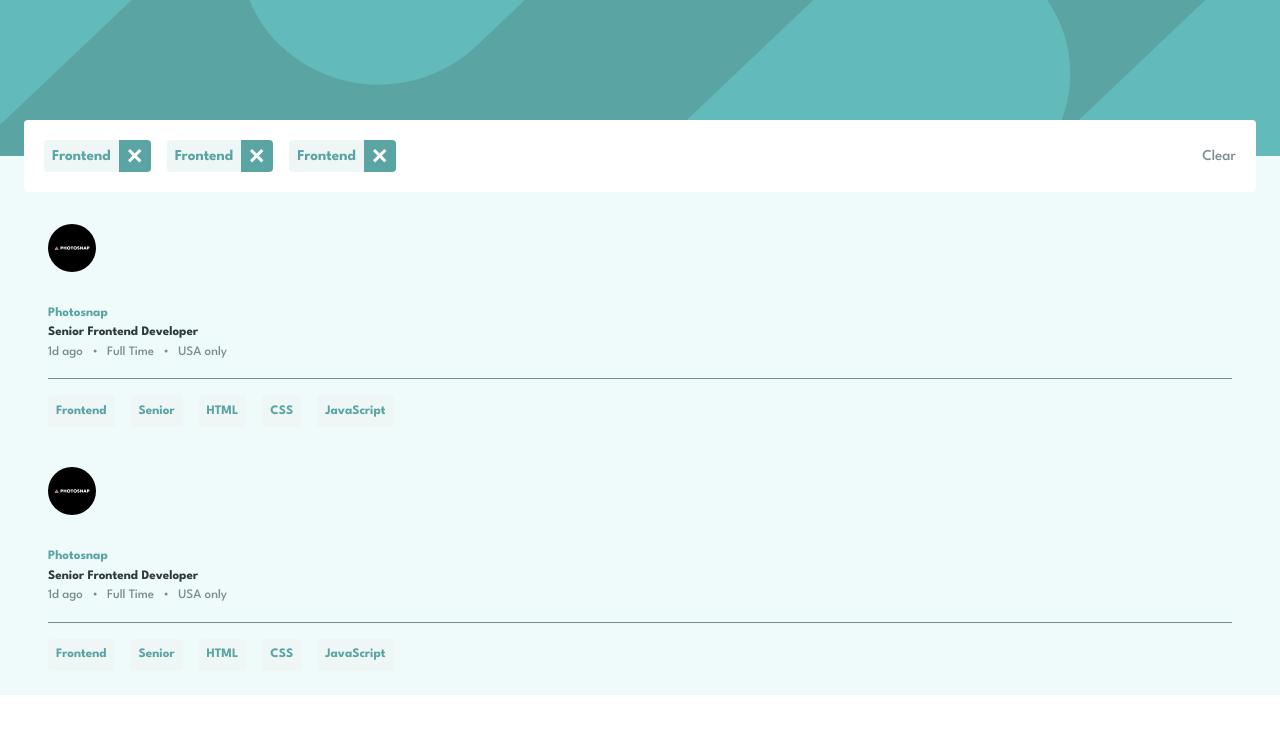
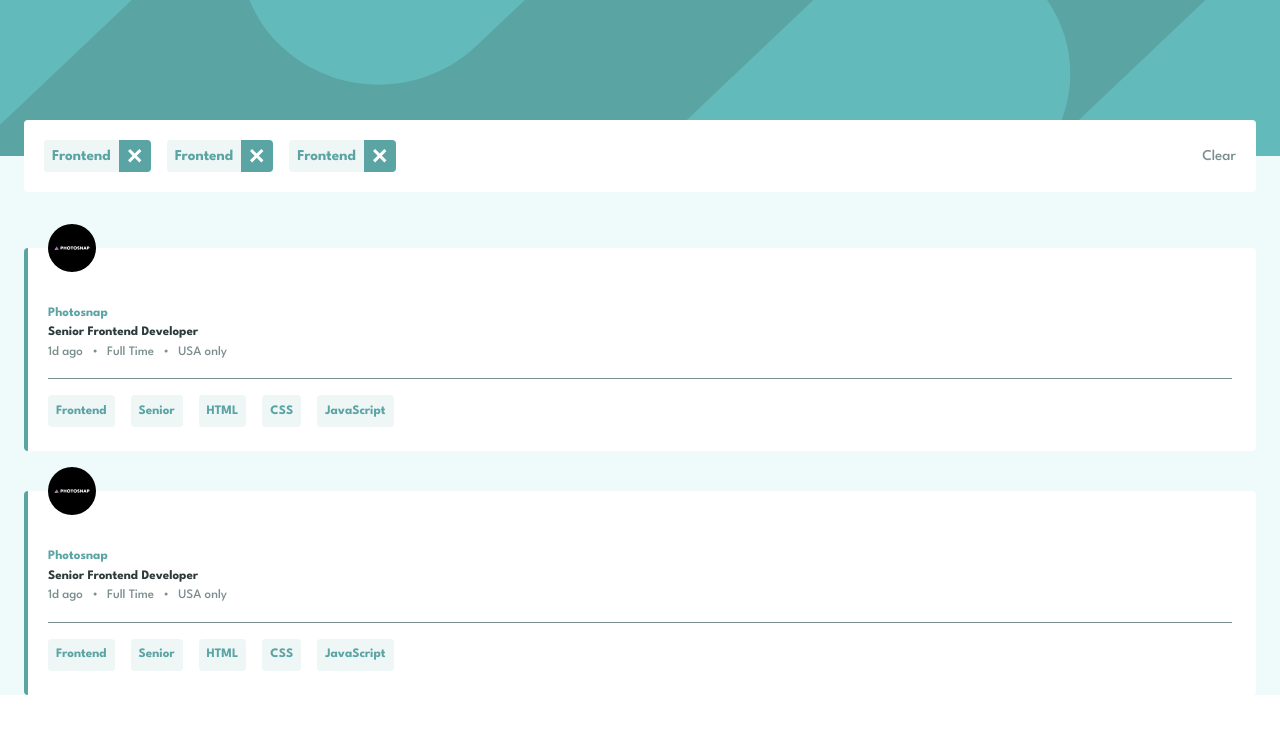
Before and after one commit to c0dehamster/static-job-listings, a React (Vite) app: page / in a window 1280 px wide. Shown: the top 734 px of the page. Built offline with nearby package versions, Linux system fonts and the light colour scheme.

Commit message:
Add "new" marker

```diff
--- a/src/components/JobCard.css
+++ b/src/components/JobCard.css
@@ -11,6 +11,20 @@
 		"info"
 		"tags";
 	gap: 1rem;
+
+	background-color: white;
+}
+
+.card--new::before {
+	content: "";
+	position: absolute;
+	top: 0;
+	left: 0;
+	bottom: 0;
+	width: 0.25rem;
+	border-radius: 0.25rem 0 0 0.25rem;
+
+	background-color: var(--color-primary-400);
 }
 
 .card__logo {
--- a/src/components/JobCard.tsx
+++ b/src/components/JobCard.tsx
@@ -4,7 +4,7 @@ import "./JobCard.css"
 
 export const JobCard = () => {
 	return (
-		<li className="card">
+		<li className="card card--new">
 			<div className="card__info">
 				<img src={Logo} alt="" className="card__logo" />
 
```
